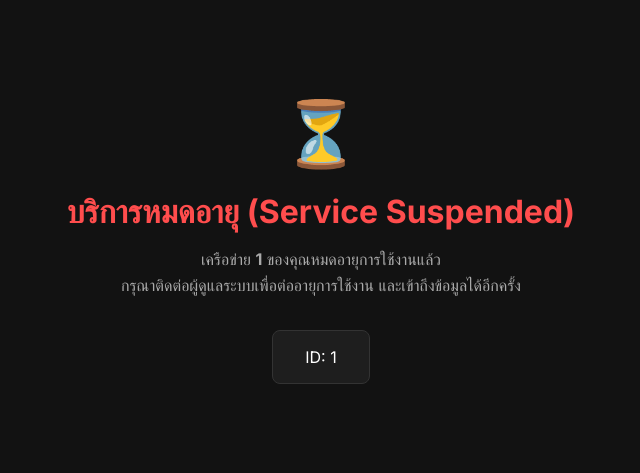
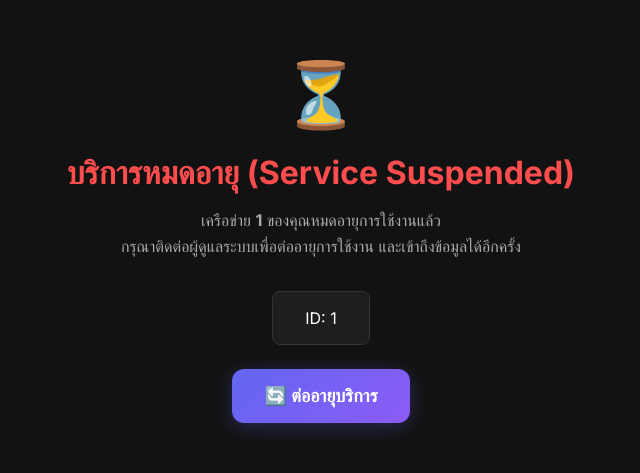
Before and after one commit to toyzaryo001/twm-monitor, a Next.js app in the folder true-webhook/: page /tenant/1/expired in a window 1280 px wide. Shown: the part 161-634 px from the top of the page, without its empty margins (319-959 px from the left). Built offline with nearby package versions, Linux system fonts and the light colour scheme.

Commit message:
feat: add renew button on expired page

```diff
--- a/true-webhook/app/tenant/[prefix]/expired/page.tsx
+++ b/true-webhook/app/tenant/[prefix]/expired/page.tsx
@@ -49,10 +49,31 @@ export default function ExpiredPage() {
                 padding: "16px 32px",
                 background: "#1e1e1e",
                 borderRadius: 8,
-                border: "1px solid #333"
+                border: "1px solid #333",
+                marginBottom: 24
             }}>
                 ID: {prefix}
             </div>
+
+            <a
+                href={`/tenant/${prefix}/packages`}
+                style={{
+                    display: "inline-flex",
+                    alignItems: "center",
+                    gap: 8,
+                    padding: "16px 32px",
+                    background: "linear-gradient(135deg, #6366f1, #8b5cf6)",
+                    color: "white",
+                    borderRadius: 12,
+                    fontSize: 18,
+                    fontWeight: 600,
+                    textDecoration: "none",
+                    transition: "all 0.2s",
+                    boxShadow: "0 4px 20px rgba(99, 102, 241, 0.3)"
+                }}
+            >
+                🔄 ต่ออายุบริการ
+            </a>
         </div>
     );
 }
```
